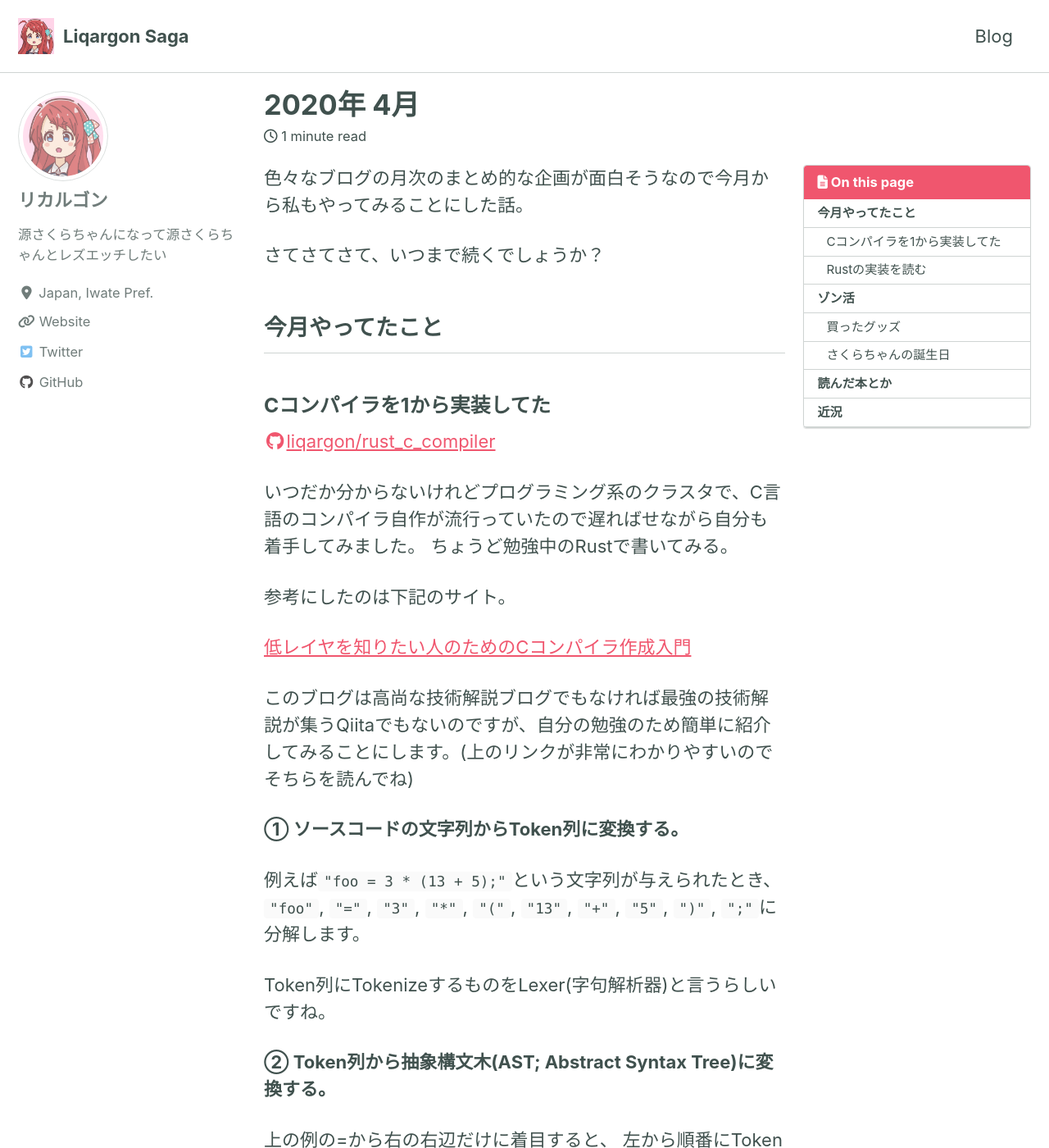
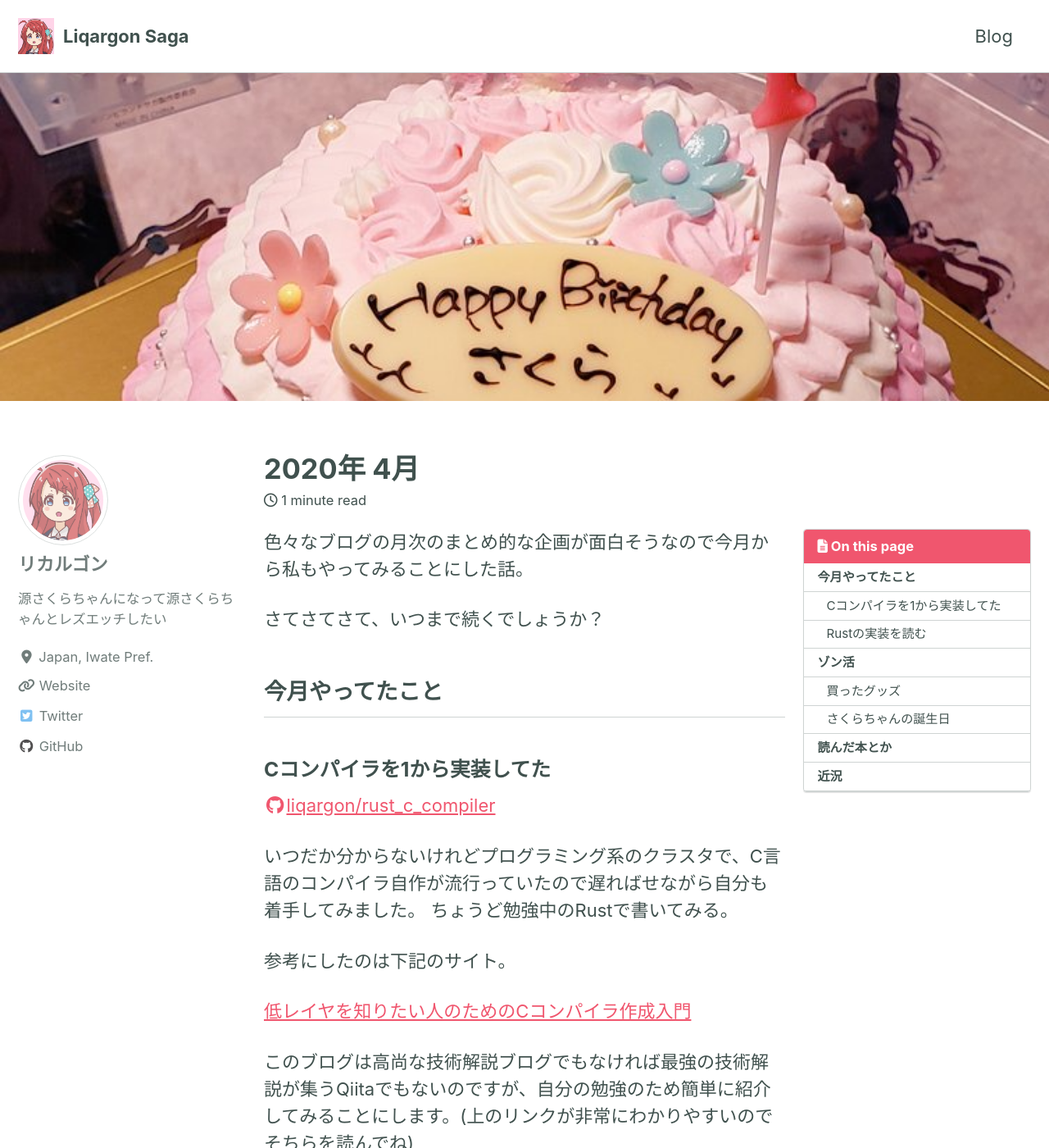
Before and after one commit to liqargon/liqargon.github.io, a Jekyll site: the page built from _posts/2020/2020-05-03-daily.md, in a window 1280 px wide and 1400 px high. Shown: the whole window at 82% size. Built offline with Jekyll 4.4.1, drawn with Linux system fonts in a browser that asks for light colours; cached includes are drawn as plain includes; nearby versions of some CDN libraries; comment, search, counter and statistics services are not loaded.

Commit message:
fix post

```diff
--- a/_config.yml
+++ b/_config.yml
@@ -279,3 +279,6 @@ defaults:
       comments: # true
       share: true
       related: true
+
+after_footer_scripts:
+  - https://platform.twitter.com/widgets.js
--- a/_posts/2020/2020-05-03-daily.md
+++ b/_posts/2020/2020-05-03-daily.md
@@ -5,6 +5,8 @@ published: true
 toc: true
 categories: daily
 tags: assembler compiler rust zombielandsaga
+header:
+    image: /assets/images/2020/sakura_002.jpg
 ---
 
 色々なブログの月次のまとめ的な企画が面白そうなので今月から私もやってみることにした話。
--- a/assets/css/main.scss
+++ b/assets/css/main.scss
@@ -6,3 +6,8 @@
 
 @import "minimal-mistakes/skins/{{ site.minimal_mistakes_skin | default: 'default' }}"; // skin
 @import "minimal-mistakes"; // main partials
+
+.page__hero-image {
+  object-fit: cover;
+  max-height: 400px;
+}
```
Also changed, not shown: assets/images/2020/sakura_001.png (added).
